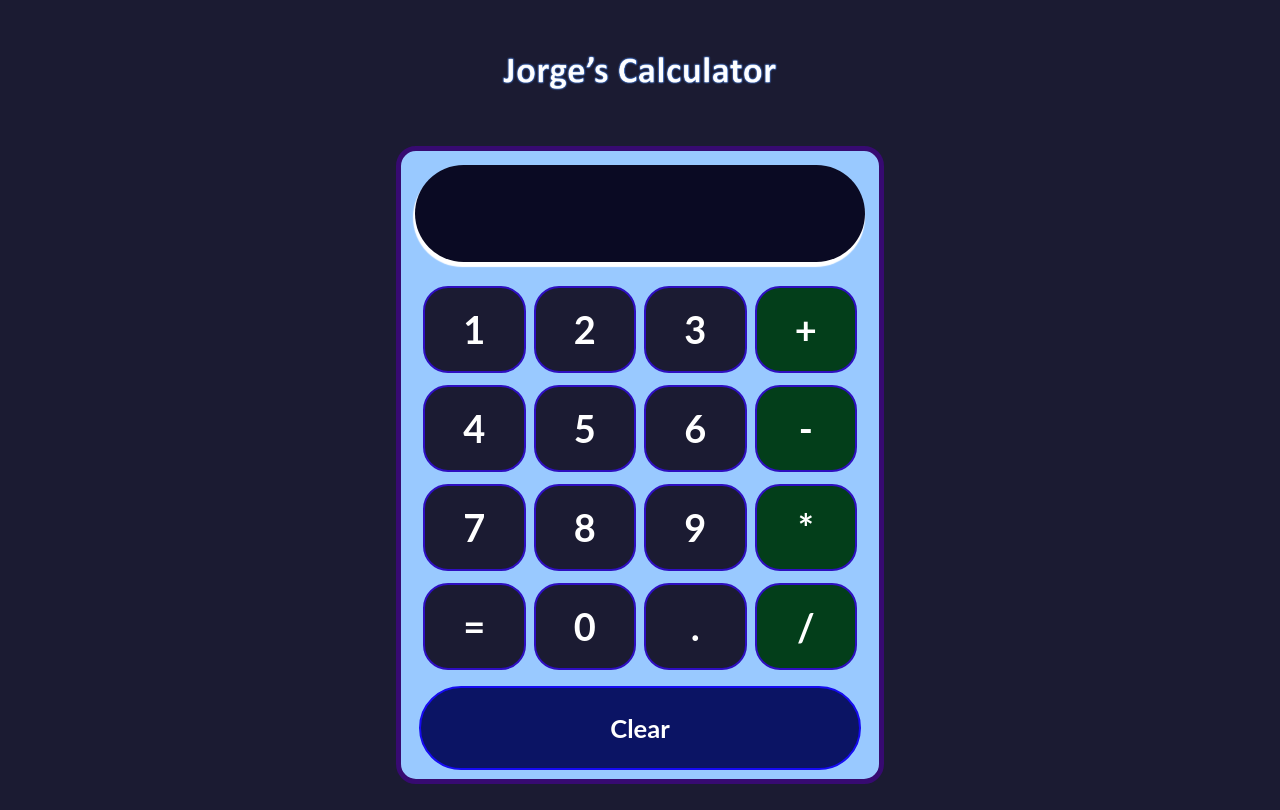
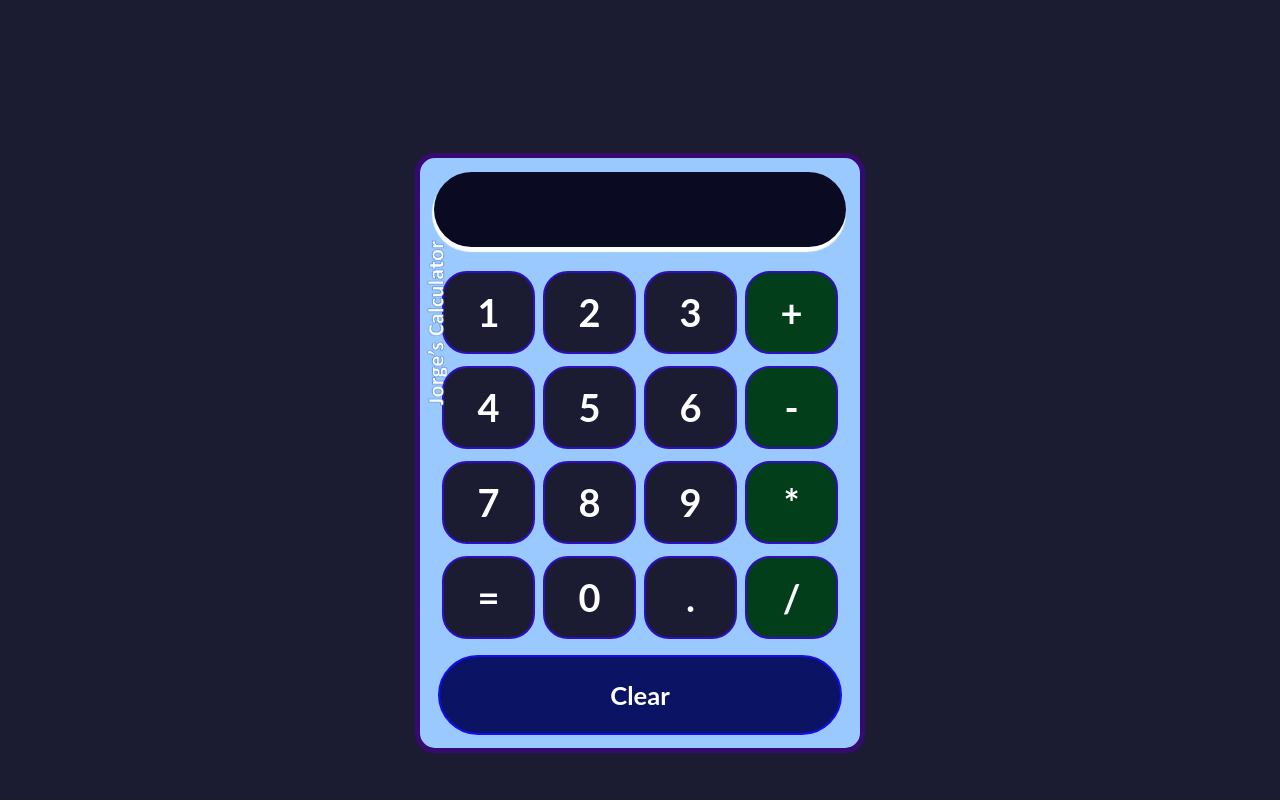
Before and after one commit to jorgelnc/Calculadora-react, a React (Create React App) app: page / in a window 1280 px wide. Built offline with nearby package versions, Linux system fonts and the light colour scheme.

Commit message:
files calculator

```diff
--- a/src/App.css
+++ b/src/App.css
@@ -11,14 +11,19 @@
 
 .freecodecamp-logo-contenedor {
   width: 100%;
-  height: 40px;
-  margin: 8px;
+  height: 0px;
   display: flex;
   justify-content: center;
+  position: relative;
 }
 
 .freecodecamp-logo {
-height: 50px;
+height: 30px;
+z-index: 1;
+position: absolute;
+top: 250px;
+left: 350px;
+transform: rotate(270deg);
 }
 
 .contenedor-calculadora {
--- a/src/index.css
+++ b/src/index.css
@@ -2,4 +2,34 @@ body,
 html {
   margin: 0;
   padding: 0;
+  box-sizing: border-box;
 }
+
+h1,h2,h3,h4,h5,h6,p{
+    margin: 0;
+}
+
+*,*::after,*::before{
+    box-sizing: inherit;
+}
+
+img{
+    display: block;
+    max-width: 100%;
+    height: auto;
+}
+
+address{
+    font-style: normal;
+}
+
+.link{
+    text-decoration: none;
+    color: inherit;
+}
+
+.list{
+    list-style: none;
+    padding: 0;
+    margin: 0;
+}
```
